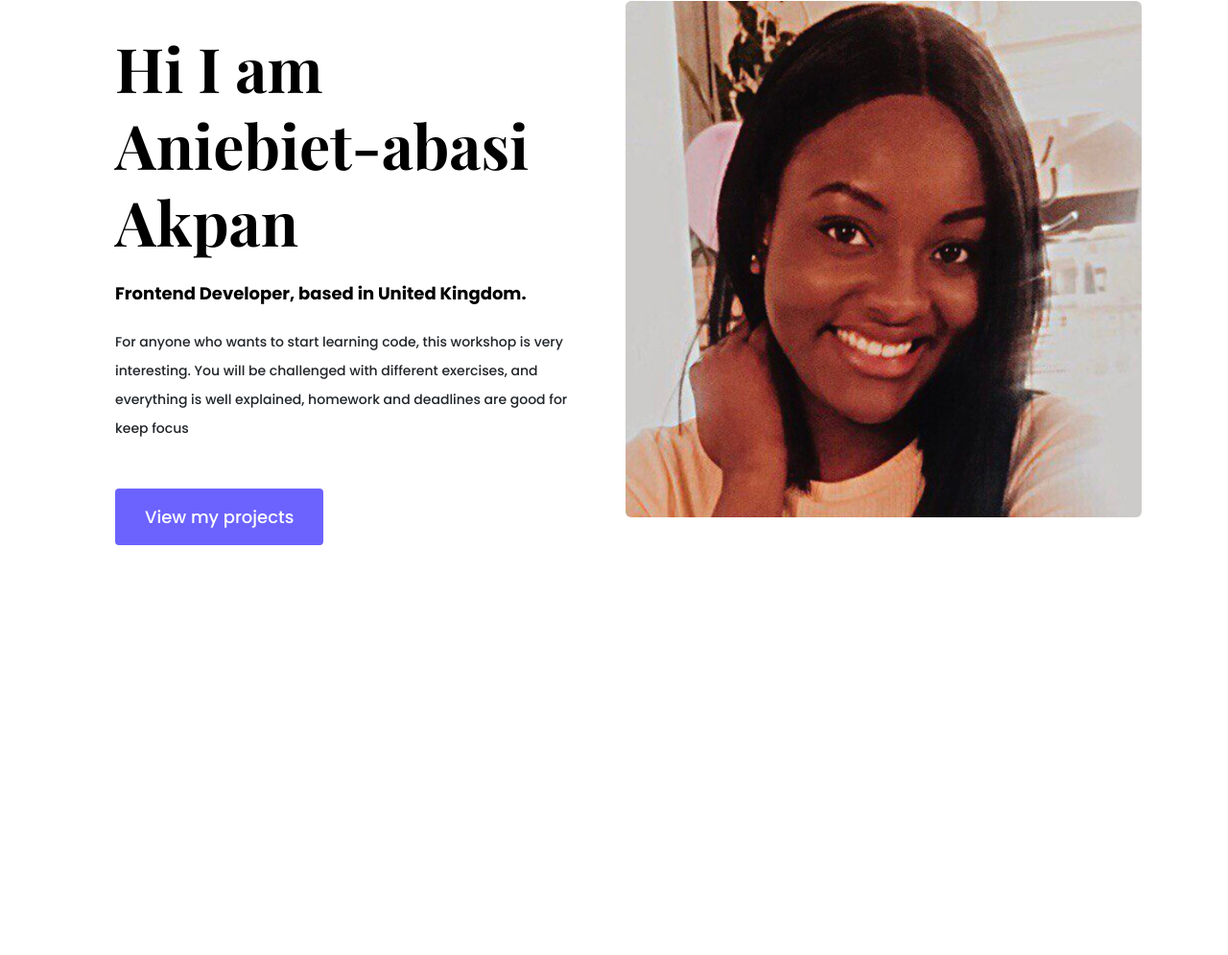
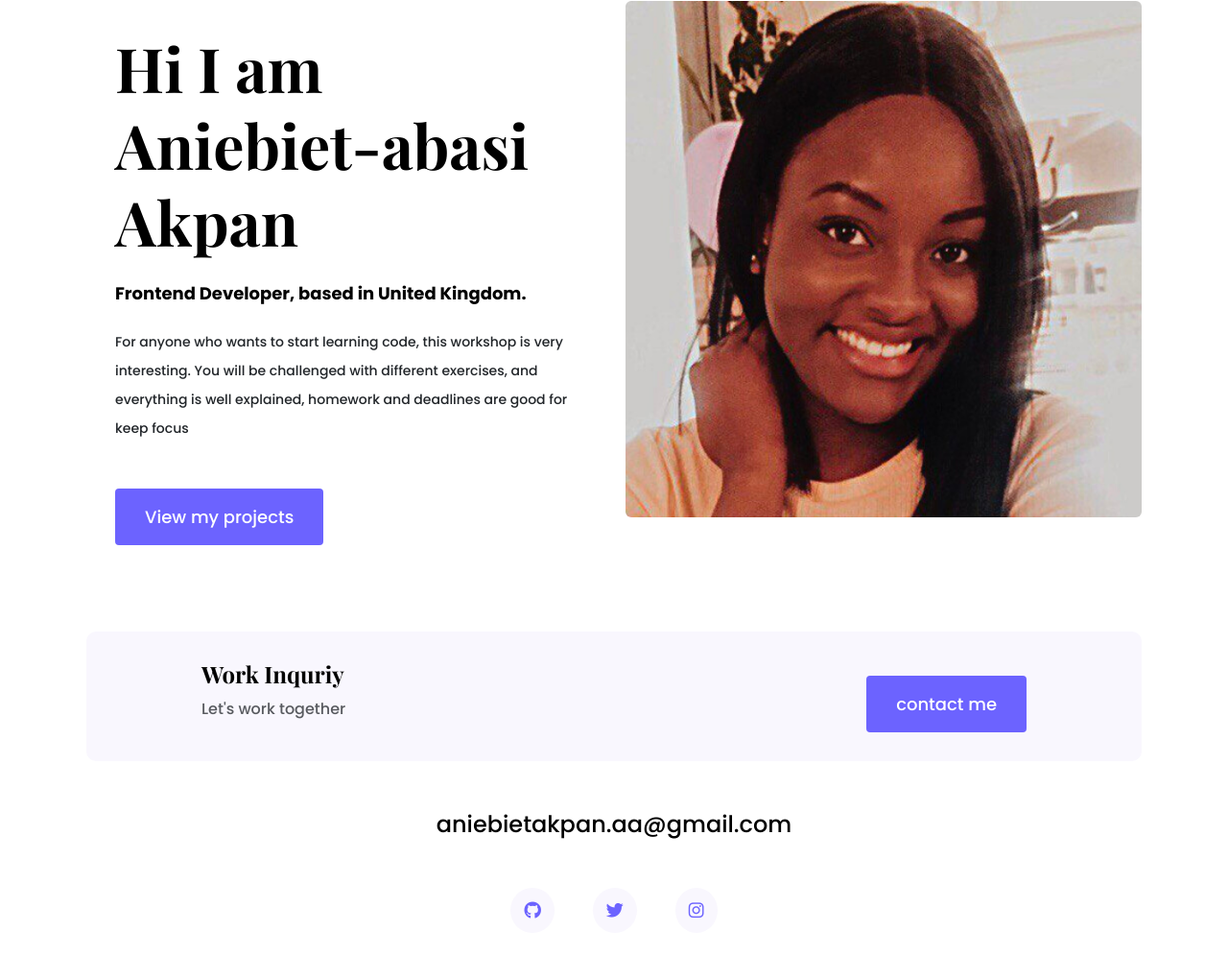
Before and after one commit to Inem19/Portfolio-project, a plain HTML site: page about.html in a window 1280 px wide. Shown: the part 241-1236 px from the top of the page at 96% size. Before the commit the page ends 999 px from the top, so only its background shows below. Drawn offline with nearby package versions, Linux system fonts and the light colour scheme.

Commit message:
added a footer to the about page

```diff
--- a/about.html
+++ b/about.html
@@ -78,6 +78,35 @@
           />
         </div>
       </div>
+      <footer>
+        <div class="contact-box justify-content-between mb-5 d-none d-md-flex">
+          <div>
+            <h4>Work Inquriy</h4>
+            <p class="text-muted">Let's work together</p>
+          </div>
+          <div>
+            <a href="" class="btn btn-branding mt-3">contact me</a>
+          </div>
+        </div>
+        <div class="d-flex justify-content-center mb-5">
+          <a href="mailto:aniebietakpan.aa@gmail.com" class="email-link"
+            >aniebietakpan.aa@gmail.com</a
+          >
+        </div>
+        <div class="social-links d-flex justify-content-center">
+          <a href="https://github.com/Inem19?tab=repositories" target="_blank"
+            ><i class="fa-brands fa-github"></i
+          ></a>
+          <a href="https://twitter.com/annieakpan" target="_blank"
+            ><i class="fa-brands fa-twitter"></i
+          ></a>
+          <a
+            href="https://instagram.com/aniebietakpan?igshid=YmMyMTA2M2Y="
+            target="_blank"
+            ><i class="fa-brands fa-instagram"></i
+          ></a>
+        </div>
+      </footer>
     </div>
   </body>
 </html>
```
